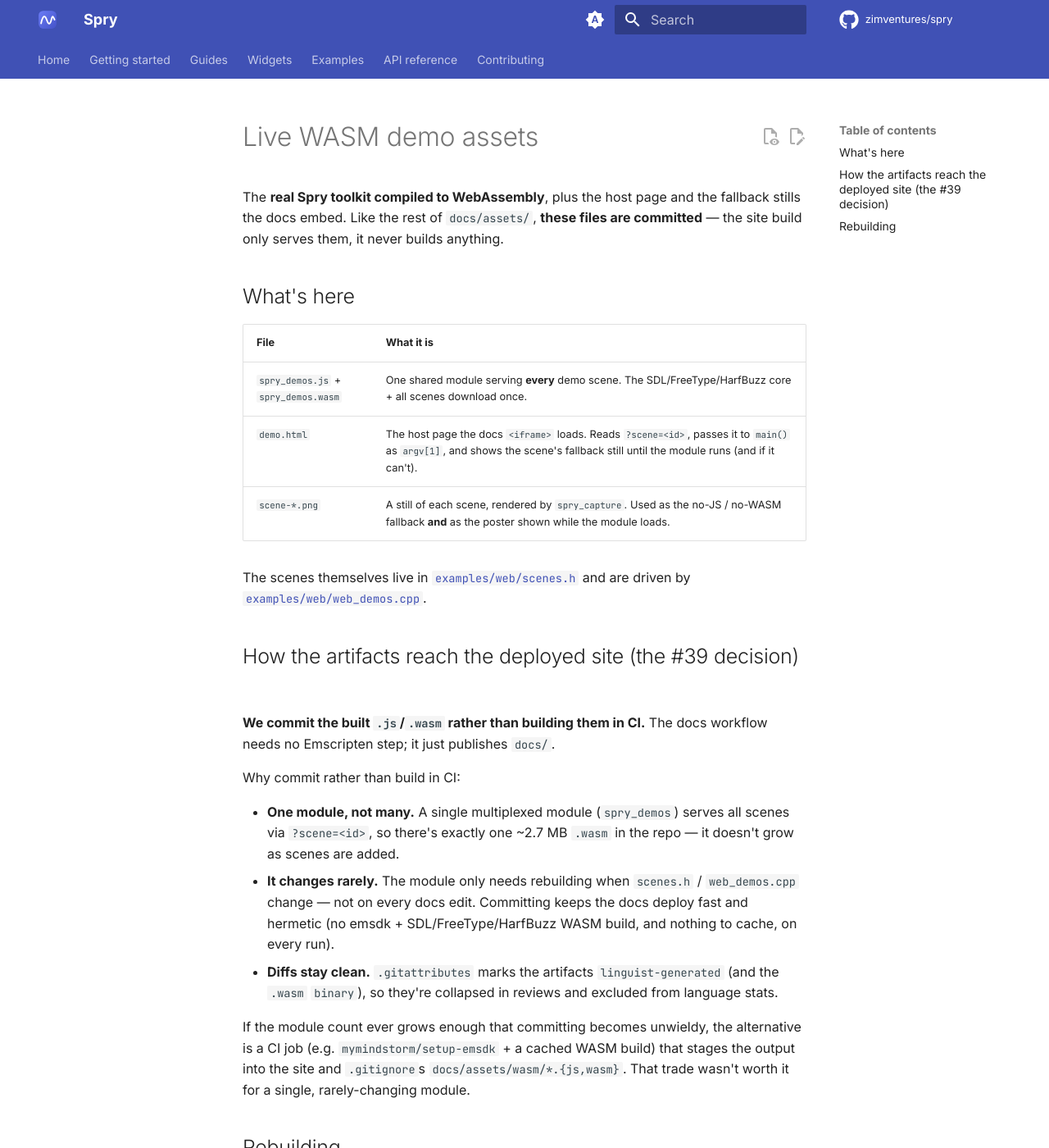
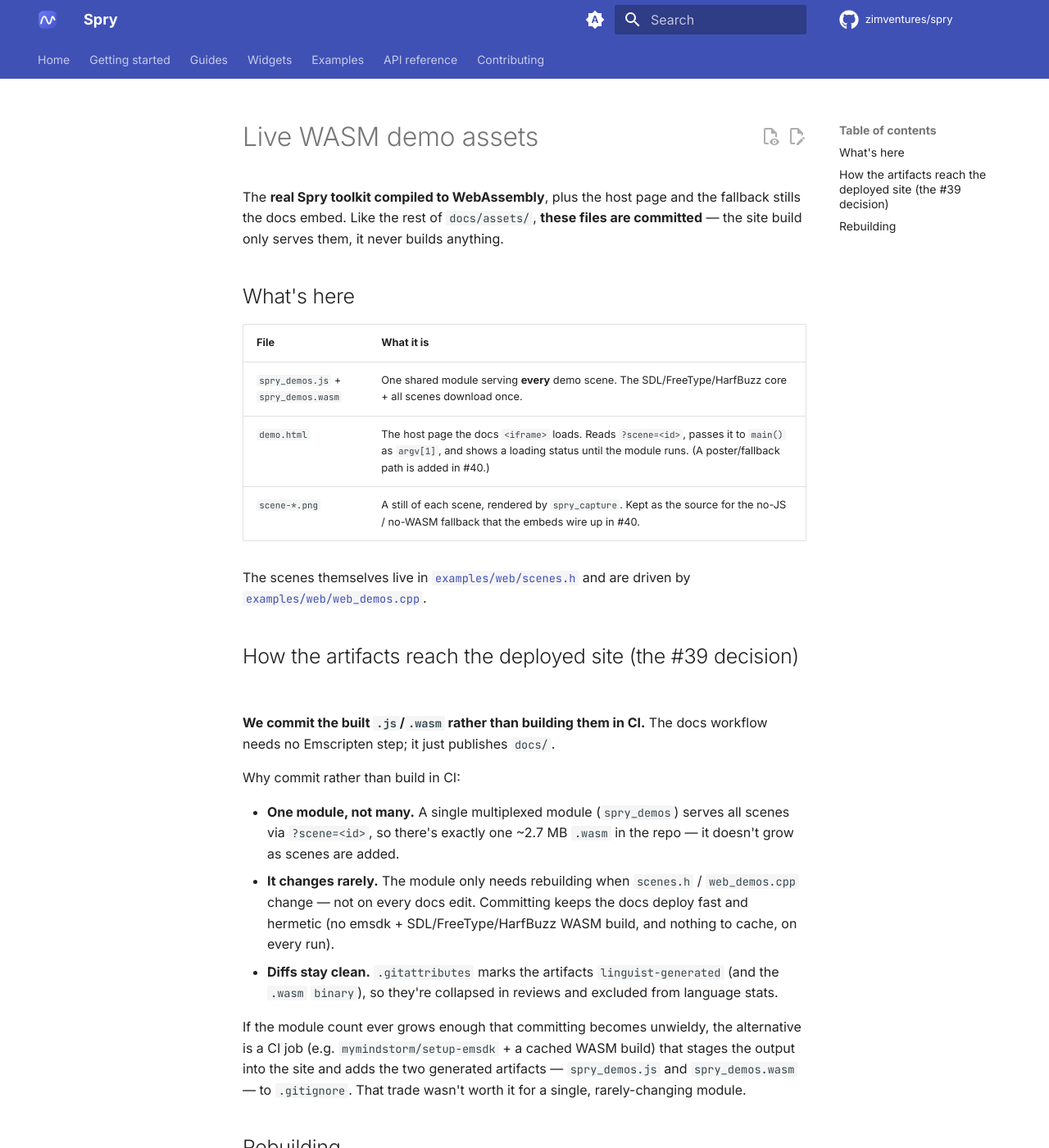
Before and after one commit to zimventures/spry, an MkDocs documentation site: the page built from docs/assets/wasm/README.md, in a window 1280 px wide and 1400 px high. Shown: the whole window at 82% size. Built offline with MkDocs 1.6.1 and Material for MkDocs 9.7.7, drawn with Linux system fonts in a browser that asks for light colours; plug-ins that fetch from the network failed and are left out; comment, search, counter and statistics services are not loaded.

Commit message:
docs(#39): scope README to current behavior, narrow gitignore note
Addresses Copilot review on #50: the README described demo.html poster/
fallback behavior and scene-*.png poster usage that #40 adds (not built yet),
and the CI-alternative gitignore glob was too broad. Reword to describe only
current behavior with forward references to #40, and name the two generated
artifacts explicitly instead of a *.{js,wasm} glob.

Co-Authored-By: Claude Opus 4.8 (1M context) <noreply@anthropic.com>

```diff
--- a/docs/assets/wasm/README.md
+++ b/docs/assets/wasm/README.md
@@ -9,8 +9,8 @@ committed** — the site build only serves them, it never builds anything.
 | File | What it is |
 |---|---|
 | `spry_demos.js` + `spry_demos.wasm` | One shared module serving **every** demo scene. The SDL/FreeType/HarfBuzz core + all scenes download once. |
-| `demo.html` | The host page the docs `<iframe>` loads. Reads `?scene=<id>`, passes it to `main()` as `argv[1]`, and shows the scene's fallback still until the module runs (and if it can't). |
-| `scene-*.png` | A still of each scene, rendered by `spry_capture`. Used as the no-JS / no-WASM fallback **and** as the poster shown while the module loads. |
+| `demo.html` | The host page the docs `<iframe>` loads. Reads `?scene=<id>`, passes it to `main()` as `argv[1]`, and shows a loading status until the module runs. (A poster/fallback path is added in #40.) |
+| `scene-*.png` | A still of each scene, rendered by `spry_capture`. Kept as the source for the no-JS / no-WASM fallback that the embeds wire up in #40. |
 
 The scenes themselves live in
 [`examples/web/scenes.h`](https://github.com/zimventures/spry/blob/main/examples/web/scenes.h)
@@ -37,8 +37,9 @@ Why commit rather than build in CI:
 
 If the module count ever grows enough that committing becomes unwieldy, the
 alternative is a CI job (e.g. `mymindstorm/setup-emsdk` + a cached WASM build) that
-stages the output into the site and `.gitignore`s `docs/assets/wasm/*.{js,wasm}`.
-That trade wasn't worth it for a single, rarely-changing module.
+stages the output into the site and adds the two generated artifacts —
+`spry_demos.js` and `spry_demos.wasm` — to `.gitignore`. That trade wasn't worth it
+for a single, rarely-changing module.
 
 ## Rebuilding
 
```
